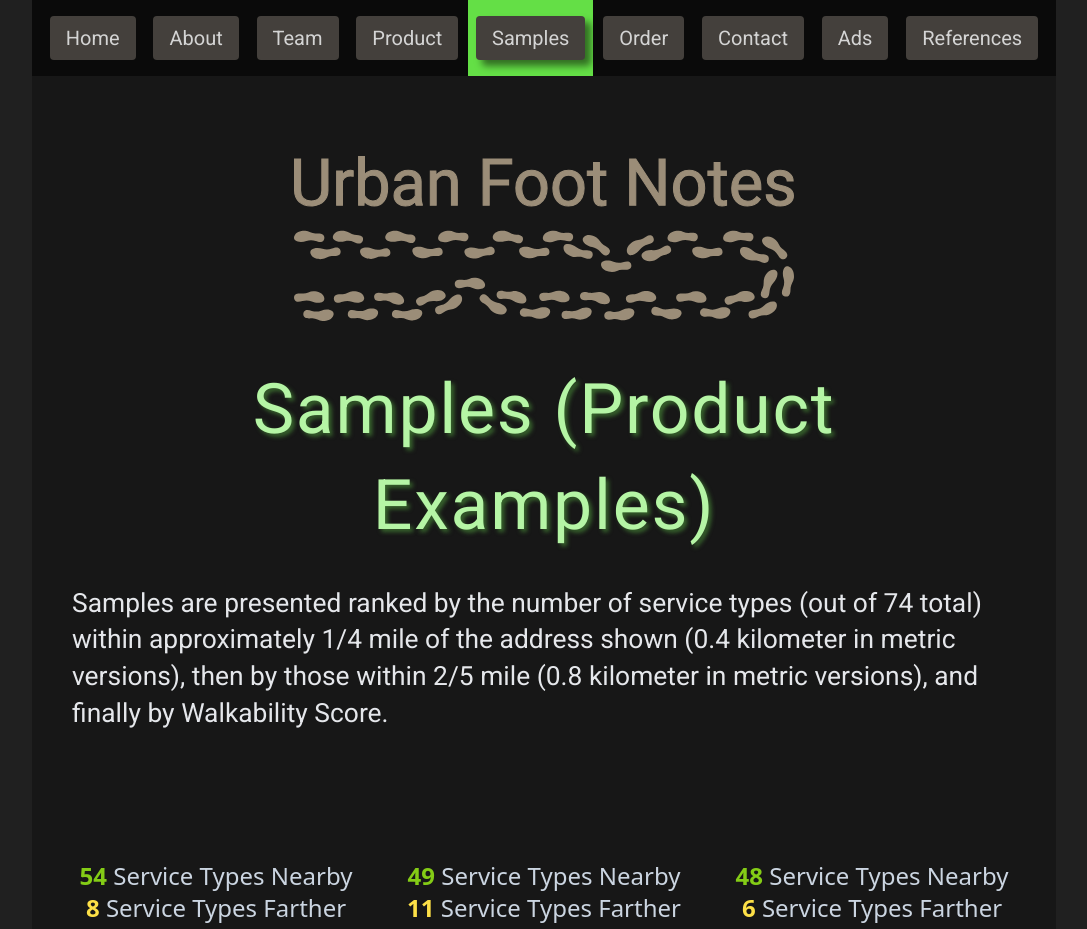
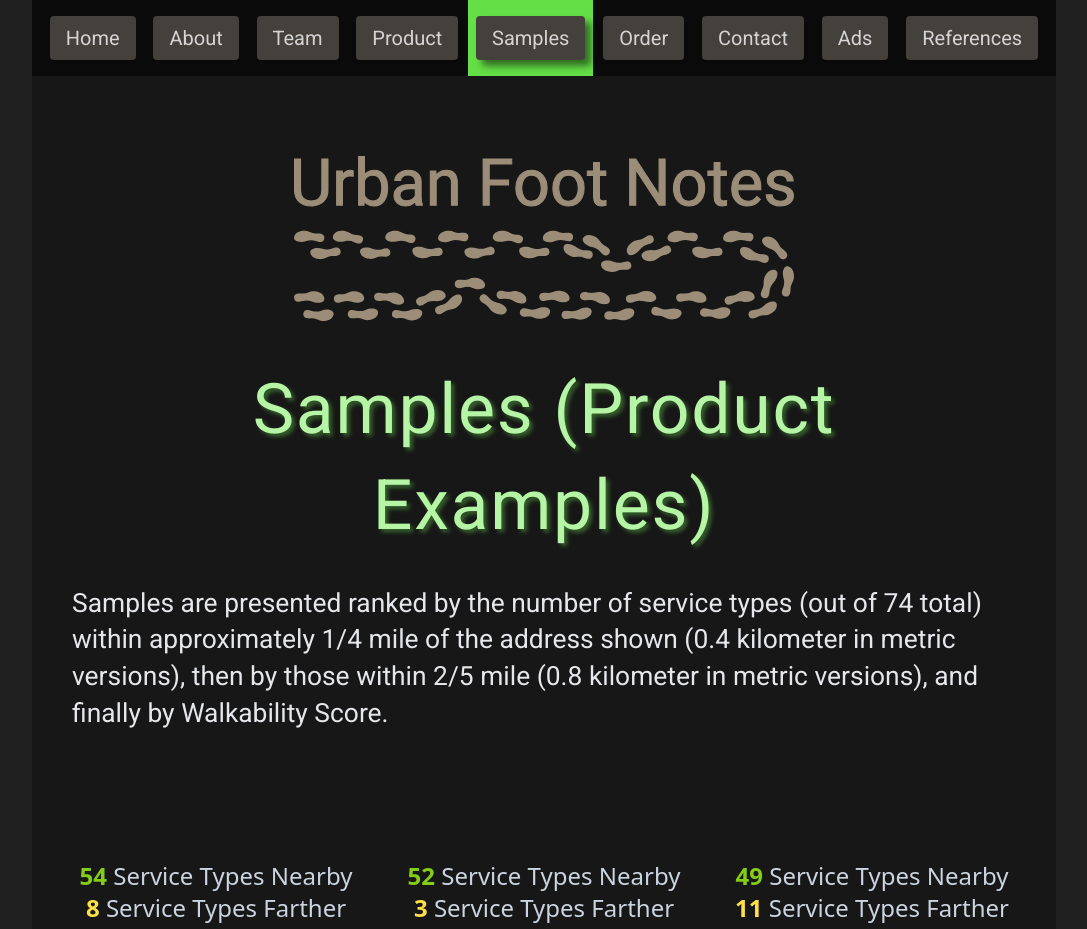
Before and after one commit to Richard-Burd/urban-footnotes-landing, a Next.js app: page /samples in a window 1280 px wide. Shown: the top 929 px of the page, without its empty margins (96-1183 px from the left). Built offline with nearby package versions, Linux system fonts and the light colour scheme; a web font is replaced by a local one.

Commit message:
Amsterdam address added

```diff
--- a/pages/samples.js
+++ b/pages/samples.js
@@ -31,6 +31,16 @@ export default function Samples() {
             serviceTypesDistant={12}
             walkabilityScore={20}
             pdfPath="doc-223-8th-ave.pdf"
+          />
+
+          <ProductSample
+            imagePath="preview-sarphatipark-amsterdam.jpg"
+            address="Sarphatipark 38I, 1072 PB Amsterdam, Netherlands"
+            serviceTypesNearby={52}
+            serviceTypesFarther={3}
+            serviceTypesDistant={19}
+            walkabilityScore={23}
+            pdfPath="doc-sarphatipark-amsterdam.pdf"
           />
 
           <ProductSample
```
